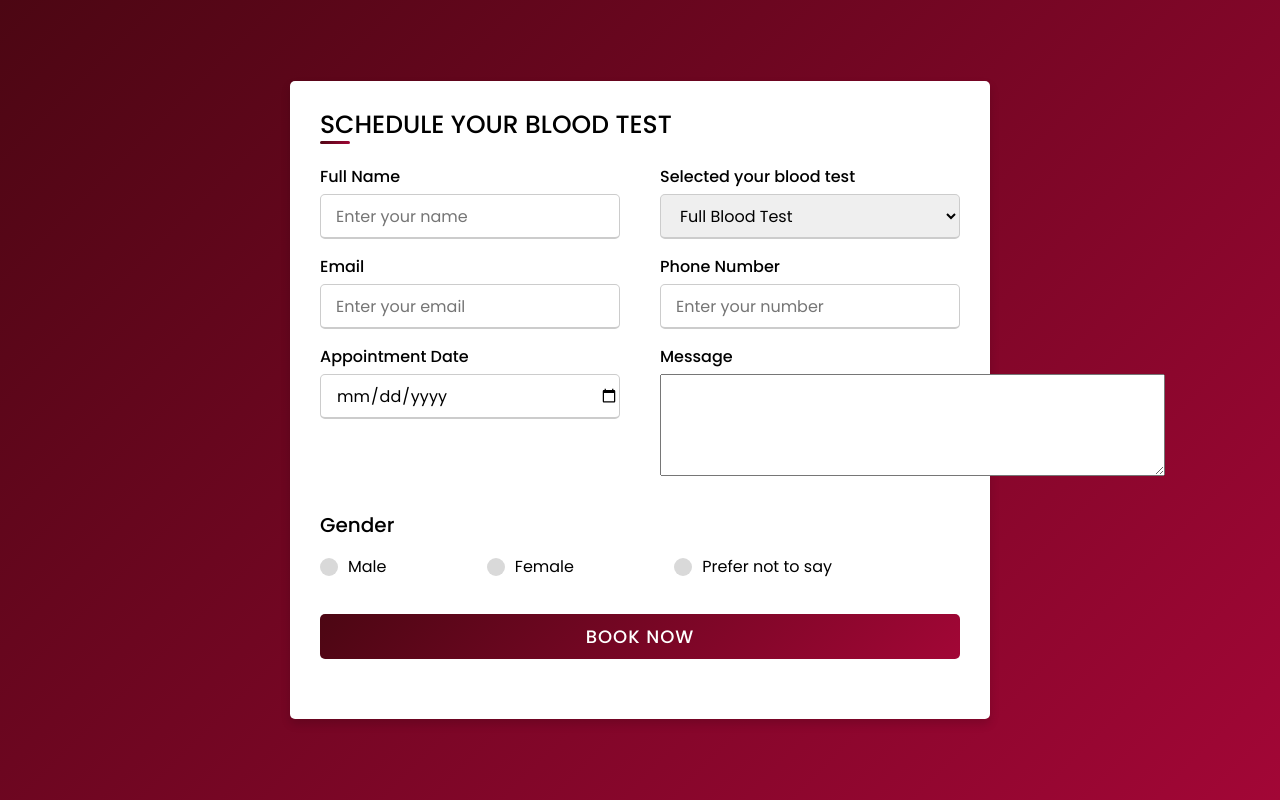
After one commit to tusharn3115/BLOOD-DONATION, a PHP site: page /bloodTest.html in a window 1280 px wide. The commit adds this page. Run offline with PHP 8.4, Linux system fonts and the light colour scheme.

Commit message:
bloodTest form add and send mail to user is working now

```diff
--- /dev/null
+++ b/bloodTest.html
@@ -0,0 +1,236 @@
+<!DOCTYPE html>
+<html lang="en" dir="ltr">
+  <head>
+    <meta charset="UTF-8">
+    <title> Responsive Registration Form | CodingLab </title>
+  <style>
+    @import url('https://fonts.googleapis.com/css2?family=Poppins:wght@200;300;400;500;600;700&display=swap');
+*{
+  margin: 0;
+  padding: 0;
+  box-sizing: border-box;
+  font-family: 'Poppins',sans-serif;
+}
+body{
+  height: 100vh;
+  display: flex;
+  justify-content: center;
+  align-items: center;
+  padding: 10px;
+  background: linear-gradient(135deg, #4c0613, #a20636);
+}
+.container{
+  max-width: 700px;
+  width: 100%;
+  background-color: #fff;
+  padding: 25px 30px;
+  border-radius: 5px;
+  box-shadow: 0 5px 10px rgba(0,0,0,0.15);
+}
+.container .title{
+  font-size: 25px;
+  font-weight: 500;
+  position: relative;
+}
+.container .title::before{
+  content: "";
+  position: absolute;
+  left: 0;
+  bottom: 0;
+  height: 3px;
+  width: 30px;
+  border-radius: 5px;
+  background: linear-gradient(135deg, #4c0613, #a20636);
+}
+.content form .user-details{
+  display: flex;
+  flex-wrap: wrap;
+  justify-content: space-between;
+  margin: 20px 0 12px 0;
+}
+form .user-details .input-box{
+  margin-bottom: 15px;
+  width: calc(100% / 2 - 20px);
+}
+form .input-box span.details{
+  display: block;
+  font-weight: 500;
+  margin-bottom: 5px;
+}
+.user-details .input-box input{
+  height: 45px;
+  width: 100%;
+  outline: none;
+  font-size: 16px;
+  border-radius: 5px;
+  padding-left: 15px;
+  border: 1px solid #ccc;
+  border-bottom-width: 2px;
+  transition: all 0.3s ease;
+}
+.user-details .input-box input:focus,
+.user-details .input-box input:valid{
+  border-color: #4c0613;
+}
+ form .gender-details .gender-title{
+  font-size: 20px;
+  font-weight: 500;
+ }
+ form .category{
+   display: flex;
+   width: 80%;
+   margin: 14px 0 ;
+   justify-content: space-between;
+ }
+ form .category label{
+   display: flex;
+   align-items: center;
+   cursor: pointer;
+ }
+ form .category label .dot{
+  height: 18px;
+  width: 18px;
+  border-radius: 50%;
+  margin-right: 10px;
+  background: #d9d9d9;
+  border: 5px solid transparent;
+  transition: all 0.3s ease;
+}
+ #dot-1:checked ~ .category label .one,
+ #dot-2:checked ~ .category label .two,
+ #dot-3:checked ~ .category label .three{
+   background: #9b59b6;
+   border-color: #d9d9d9;
+ }
+ form input[type="radio"]{
+   display: none;
+ }
+ form .button{
+   height: 45px;
+   margin: 35px 0
+ }
+
+ form select{
+  height: 45px;
+  width: 100%;
+  outline: none;
+  font-size: 16px;
+  border-radius: 5px;
+  padding-left: 15px;
+  border: 1px solid #ccc;
+  border-bottom-width: 2px;
+  transition: all 0.3s ease;
+ }
+ form .button input{
+   height: 100%;
+   width: 100%;
+   border-radius: 5px;
+   border: none;
+   color: #fff;
+   font-size: 18px;
+   font-weight: 500;
+   letter-spacing: 1px;
+   cursor: pointer;
+   transition: all 0.3s ease;
+   background: linear-gradient(135deg, #4c0613, #a20636);
+ }
+ form .button input:hover{
+  /* transform: scale(0.99); */
+  background: linear-gradient(-135deg, #4c0613, #a20636);
+  }
+ @media(max-width: 584px){
+ .container{
+  max-width: 100%;
+}
+form .user-details .input-box{
+    margin-bottom: 15px;
+    width: 100%;
+  }
+  form .category{
+    width: 100%;
+  }
+  .content form .user-details{
+    max-height: 300px;
+    overflow-y: scroll;
+  }
+  .user-details::-webkit-scrollbar{
+    width: 5px;
+  }
+  }
+  @media(max-width: 459px){
+  .container .content .category{
+    flex-direction: column;
+  }
+}
+  </style>
+     <meta name="viewport" content="width=device-width, initial-scale=1.0">
+   </head>
+<body>
+  <div class="container">
+    <div class="title">SCHEDULE YOUR BLOOD TEST</div>
+    <div class="content">
+      <form action="appointment.php" method="post">
+        <div class="user-details">
+          <div class="input-box">
+            <span class="details">Full Name</span>
+            <input type="text" placeholder="Enter your name" name= "name" required/>
+          </div>
+
+
+
+
+          <div class="input-box">
+            <span class="details">Selected your blood test</span>
+<select name="doctor">
+              <option>Full Blood Test</option>
+
+
+            </select>
+          </div>
+
+          <div class="input-box">
+            <span class="details">Email</span>
+            <input type="text" placeholder="Enter your email" name="email" required>
+          </div>
+          <div class="input-box">
+            <span class="details">Phone Number</span>
+            <input type="text" placeholder="Enter your number" name="phone" required>
+          </div>
+          <div class="input-box">
+            <span class="details">Appointment Date</span>
+            <input type="date" placeholder="select date" name="date" required>
+          </div>
+          <div class="input-box">
+            <span class="details">Message</span>
+          <textarea rows="5" cols="43" name="message"> </textarea>
+          </div>
+        </div>
+        <div class="gender-details">
+          <input type="radio" name="gender" id="dot-1">
+          <input type="radio" name="gender" id="dot-2">
+          <input type="radio" name="gender" id="dot-3">
+          <span class="gender-title">Gender</span>
+          <div class="category">
+            <label for="dot-1">
+            <span class="dot one"></span>
+            <span class="gender">Male</span>
+          </label>
+          <label for="dot-2">
+            <span class="dot two"></span>
+            <span class="gender">Female</span>
+          </label>
+          <label for="dot-3">
+            <span class="dot three"></span>
+            <span class="gender">Prefer not to say</span>
+            </label>
+          </div>
+        </div>
+        <div class="button">
+          <input type="submit" value="BOOK NOW">
+        </div>
+      </form>
+    </div>
+  </div>
+
+</body>
+</html>
--- a/getBlood.php
+++ b/getBlood.php
@@ -5,7 +5,7 @@
     <meta name="viewport" content="width=device-width, initial-scale=1.0">
     <title>Document</title>
     <link rel="stylesheet" href="./userSideCss/style.css?v=8">
-    <link rel="stylesheet" href="./userSideCss/getBlood.css?v=11">
+    <link rel="stylesheet" href="./userSideCss/getBlood.css?v=12">
 </head>
 <body>
 
@@ -35,8 +35,8 @@
     <div class="donationImg1">
         <div class="black"></div>
         <h2>Schedule your blood test today</h2>
-        <h4><button>Blood Test</button></h4>
-        <img src="./userSideImg/getblood.jpg" alt="error">
+        <h4><a href="./bloodTest.html"><button>Blood Test</button></a></h4>
+        <img src="./userSideImg/bloodTest.jpg" alt="error">
     </div>
 
     <div class="FormHeading1">
```
Also changed, not shown: donateBlood.php (+10 -2 lines), sendMail.php (+28 -0 lines), userSideCss/getBlood.css (+4 -4 lines), userSideImg/bloodTest.jpg (added).
